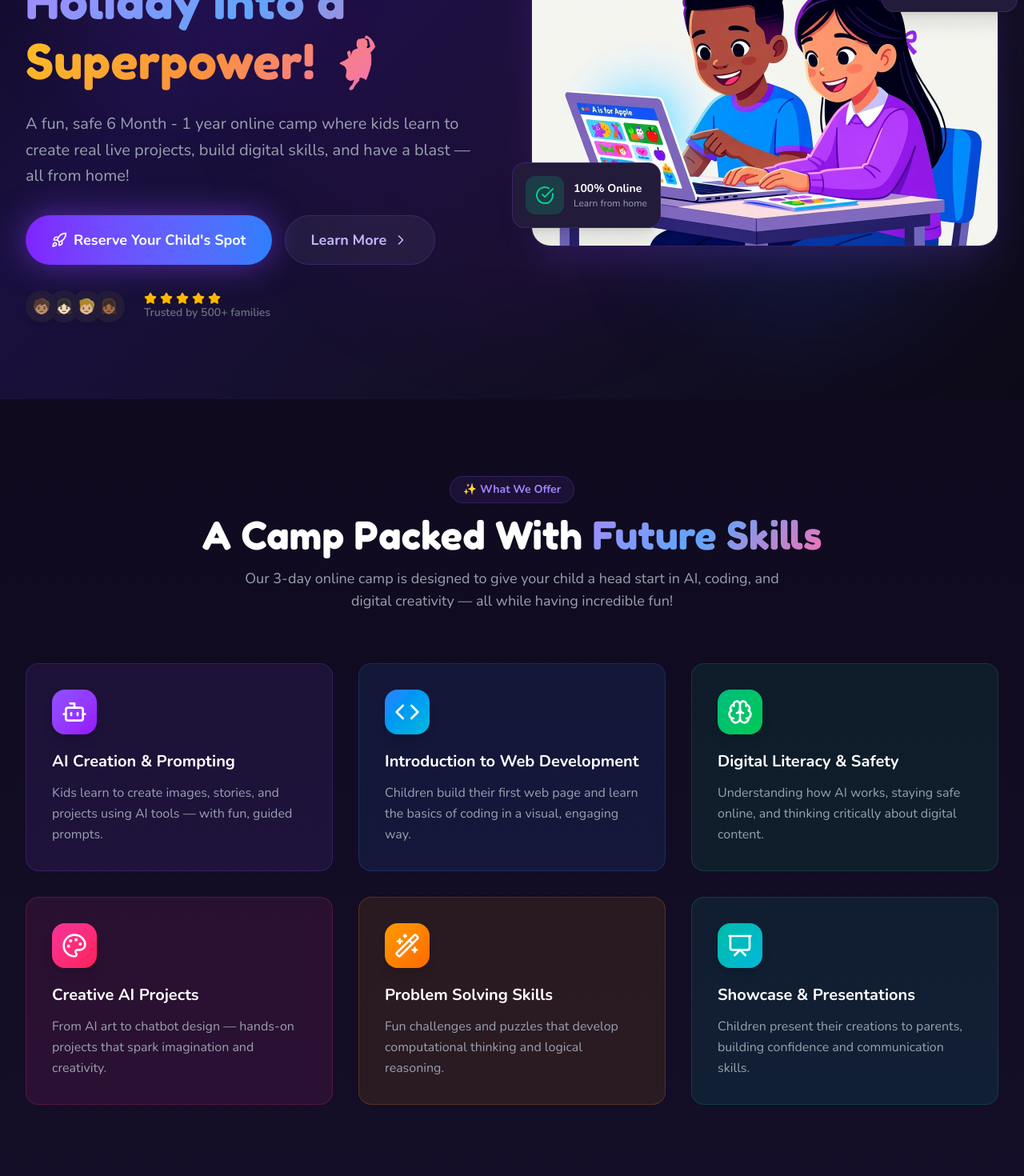
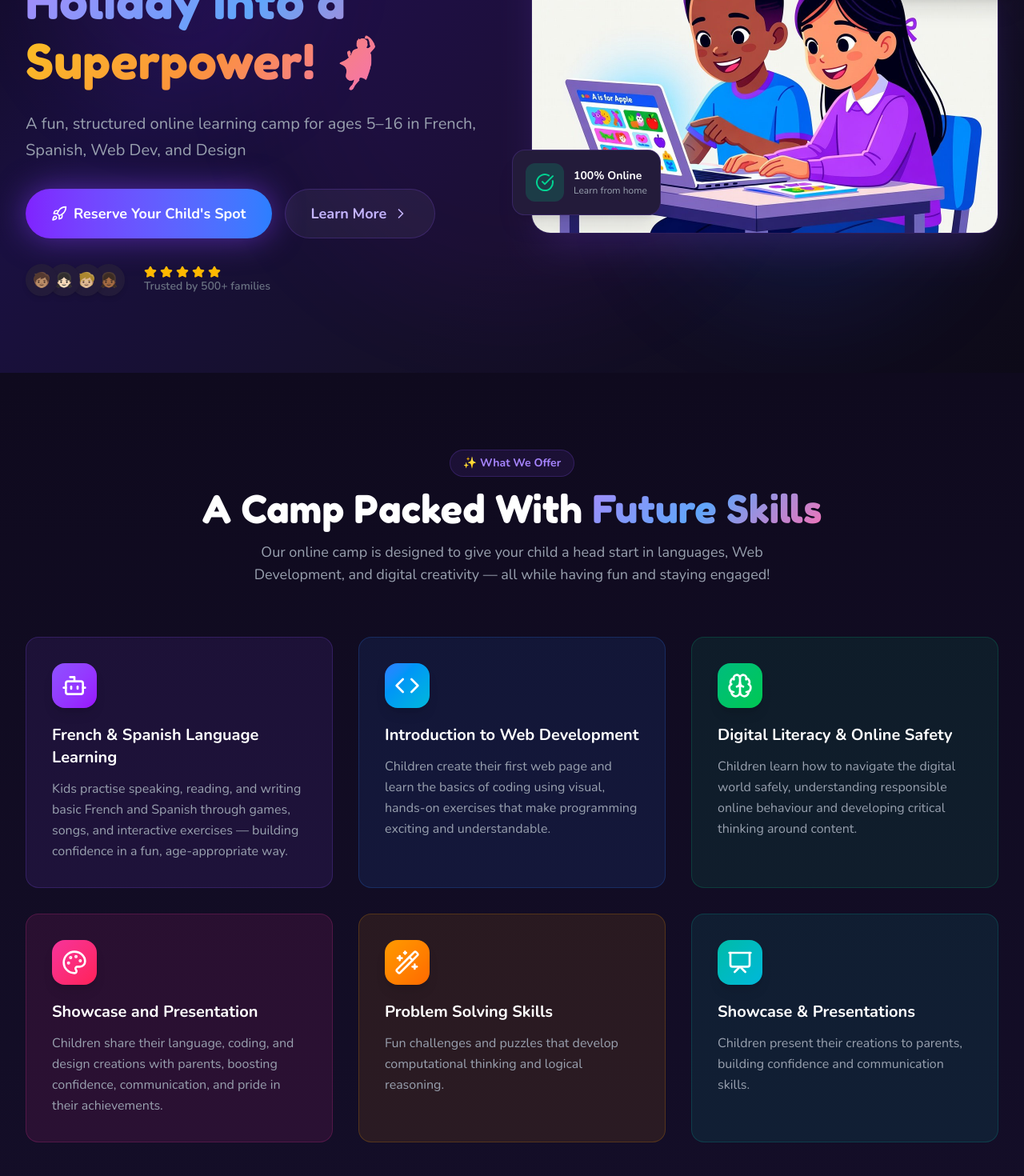
Before and after one commit to MikeHarolds/elevena-academy, a React (Vite) app: page / in a window 1280 px wide. Shown: the part 300-1770 px from the top of the page at 80% size. Built offline with nearby package versions, Linux system fonts and the light colour scheme.

Commit message:
new update

```diff
--- a/src/components/LandingPage.tsx
+++ b/src/components/LandingPage.tsx
@@ -136,7 +136,7 @@ function Hero() {
               <span className="gradient-text-warm">Superpower! 🦸</span>
             </h1>
             <p className="text-lg md:text-xl text-gray-400 mb-8 leading-relaxed max-w-xl mx-auto lg:mx-0">
-              A fun, safe 6 Month - 1 year online camp where kids learn to create real live projects, build digital skills, and have a blast — all from home!
+              A fun, structured online learning camp for ages 5–16 in French, Spanish, Web Dev, and Design
             </p>
             <div className="flex flex-col sm:flex-row gap-4 justify-center lg:justify-start">
               <a
@@ -211,10 +211,10 @@ function Hero() {
 // ==================== WHAT WE OFFER ====================
 function WhatWeOffer() {
   const offers = [
-    { icon: <Bot className="w-8 h-8" />, title: 'AI Creation & Prompting', desc: 'Kids learn to create images, stories, and projects using AI tools — with fun, guided prompts.', color: 'from-violet-500 to-purple-600', bg: 'bg-violet-500/10', borderColor: 'border-violet-500/20' },
-    { icon: <Code className="w-8 h-8" />, title: 'Introduction to Web Development', desc: 'Children build their first web page and learn the basics of coding in a visual, engaging way.', color: 'from-blue-500 to-cyan-500', bg: 'bg-blue-500/10', borderColor: 'border-blue-500/20' },
-    { icon: <Brain className="w-8 h-8" />, title: 'Digital Literacy & Safety', desc: 'Understanding how AI works, staying safe online, and thinking critically about digital content.', color: 'from-emerald-500 to-green-500', bg: 'bg-emerald-500/10', borderColor: 'border-emerald-500/20' },
-    { icon: <Palette className="w-8 h-8" />, title: 'Creative AI Projects', desc: 'From AI art to chatbot design — hands-on projects that spark imagination and creativity.', color: 'from-pink-500 to-rose-500', bg: 'bg-pink-500/10', borderColor: 'border-pink-500/20' },
+    { icon: <Bot className="w-8 h-8" />, title: 'French & Spanish Language Learning', desc: 'Kids practise speaking, reading, and writing basic French and Spanish through games, songs, and interactive exercises — building confidence in a fun, age-appropriate way.', color: 'from-violet-500 to-purple-600', bg: 'bg-violet-500/10', borderColor: 'border-violet-500/20' },
+    { icon: <Code className="w-8 h-8" />, title: 'Introduction to Web Development', desc: 'Children create their first web page and learn the basics of coding using visual, hands-on exercises that make programming exciting and understandable.', color: 'from-blue-500 to-cyan-500', bg: 'bg-blue-500/10', borderColor: 'border-blue-500/20' },
+    { icon: <Brain className="w-8 h-8" />, title: 'Digital Literacy & Online Safety', desc: 'Children learn how to navigate the digital world safely, understanding responsible online behaviour and developing critical thinking around content.', color: 'from-emerald-500 to-green-500', bg: 'bg-emerald-500/10', borderColor: 'border-emerald-500/20' },
+    { icon: <Palette className="w-8 h-8" />, title: 'Showcase and Presentation', desc: 'Children share their language, coding, and design creations with parents, boosting confidence, communication, and pride in their achievements.', color: 'from-pink-500 to-rose-500', bg: 'bg-pink-500/10', borderColor: 'border-pink-500/20' },
     { icon: <Wand2 className="w-8 h-8" />, title: 'Problem Solving Skills', desc: 'Fun challenges and puzzles that develop computational thinking and logical reasoning.', color: 'from-amber-500 to-orange-500', bg: 'bg-amber-500/10', borderColor: 'border-amber-500/20' },
     { icon: <Presentation className="w-8 h-8" />, title: 'Showcase & Presentations', desc: 'Children present their creations to parents, building confidence and communication skills.', color: 'from-teal-500 to-cyan-500', bg: 'bg-teal-500/10', borderColor: 'border-teal-500/20' },
   ];
@@ -231,7 +231,7 @@ function WhatWeOffer() {
             <span className="gradient-text"> Future Skills</span>
           </h2>
           <p className="text-gray-400 text-lg max-w-2xl mx-auto">
-            Our 3-day online camp is designed to give your child a head start in AI, coding, and digital creativity — all while having incredible fun!
+            Our online camp is designed to give your child a head start in languages, Web Development, and digital creativity — all while having fun and staying engaged!
           </p>
         </div>
         <div className="grid sm:grid-cols-2 lg:grid-cols-3 gap-6 md:gap-8">
@@ -256,12 +256,12 @@ function WhatWeOffer() {
 // ==================== OUTCOME ====================
 function Outcome() {
   const outcomes = [
-    { emoji: '🎨', title: 'AI-generated artwork and creative projects' },
-    { emoji: '💻', title: 'A working web page they built themselves' },
-    { emoji: '🤖', title: 'Understanding of how AI tools work' },
-    { emoji: '🛡️', title: 'Knowledge of online safety and digital literacy' },
+    { emoji: '🗣️', title: 'Daily cartoon-style conversation bursts in French & Spanish.' },
+    { emoji: '🌐', title: 'Foundations of HTML, CSS, and showcasing projects online.' },
+    { emoji: '🎯', title: 'Mindful routines and project planning for ages 5–16.' },
+    { emoji: '🛡️', title: 'Poster briefs that stretch imagination and focus.' },
     { emoji: '🏆', title: 'Certificate of Completion and digital badges' },
-    { emoji: '🎤', title: 'Confidence to present their work to others' },
+    { emoji: '📣', title: 'Progress recaps, recordings, and certificates straight to you.' },
   ];
 
   return (
@@ -305,9 +305,9 @@ function Outcome() {
 // ==================== WHO IT'S FOR ====================
 function WhoItsFor() {
   const groups = [
-    { emoji: '🧒', title: 'Curious Kids Ages 5–7', desc: 'Fun, visual AI activities with lots of guidance. Perfect for little explorers!', color: 'border-pink-500/30 bg-pink-500/10' },
-    { emoji: '👦', title: 'Creative Minds Ages 8–11', desc: 'Hands-on projects, web building, and AI art creation. Their creativity will soar!', color: 'border-blue-500/30 bg-blue-500/10' },
-    { emoji: '🧑‍💻', title: 'Future Builders Ages 12–16', desc: 'Deeper AI prompting, coding basics, and digital projects. Skills for the future!', color: 'border-violet-500/30 bg-violet-500/10' },
+    { emoji: '🧒', title: 'Curious Kids Ages 5–7', desc: 'Fun, simple, and colourful activities in French, Spanish, basic digital creativity, shapes, colours, songs, and guided design tasks. Perfect for young learners who need gentle support.', color: 'border-pink-500/30 bg-pink-500/10' },
+    { emoji: '👦', title: 'Creative Minds Ages 8–11', desc: 'Interactive French and Spanish practice, beginner web page activities, creative graphics projects, and simple digital tasks that help children build confidence while learning.', color: 'border-blue-500/30 bg-blue-500/10' },
+    { emoji: '🧑‍💻', title: 'Future Builders Ages 12–16', desc: 'More focused learning in language communication, web development basics, design layouts, digital projects, and presentation skills. Ideal for children ready to build practical future skills.', color: 'border-violet-500/30 bg-violet-500/10' },
   ];
 
   return (
@@ -388,14 +388,14 @@ function ReserveSpot() {
 // ==================== ALL INCLUDED ====================
 function AllIncluded() {
   const bonuses = [
-    { num: 'BONUS 1', icon: <ShieldCheck className="w-7 h-7" />, title: 'AI Safety Guide for Parents', desc: 'Simple guidance to help your child use AI safely at home.', color: 'from-red-400 to-rose-500', bg: 'bg-red-500/10', border: 'border-red-500/20' },
-    { num: 'BONUS 2', icon: <Zap className="w-7 h-7" />, title: 'Kids Prompting Cheat Sheet', desc: 'Easy prompt examples children can use after the camp.', color: 'from-amber-400 to-yellow-500', bg: 'bg-amber-500/10', border: 'border-amber-500/20' },
-    { num: 'BONUS 3', icon: <BookOpen className="w-7 h-7" />, title: 'AI Creator Workbook', desc: 'A fun workbook for ideas, prompts and mini projects.', color: 'from-blue-400 to-cyan-500', bg: 'bg-blue-500/10', border: 'border-blue-500/20' },
-    { num: 'BONUS 4', icon: <Award className="w-7 h-7" />, title: 'Certificate of Completion', desc: 'A Clap Academy certificate to celebrate their achievement.', color: 'from-violet-400 to-purple-500', bg: 'bg-violet-500/10', border: 'border-violet-500/20' },
-    { num: 'BONUS 5', icon: <Star className="w-7 h-7" />, title: 'AI Creator Badge', desc: 'A fun badge recognising them as an AI Creator.', color: 'from-emerald-400 to-green-500', bg: 'bg-emerald-500/10', border: 'border-emerald-500/20' },
-    { num: 'BONUS 6', icon: <Users className="w-7 h-7" />, title: 'Parent Showcase Invitation', desc: 'Parents get to see what their child created.', color: 'from-pink-400 to-rose-500', bg: 'bg-pink-500/10', border: 'border-pink-500/20' },
-    { num: 'BONUS 7', icon: <Globe className="w-7 h-7" />, title: 'Kids Learning Hub Preview', desc: 'A preview pathway for families who want ongoing learning.', color: 'from-teal-400 to-cyan-500', bg: 'bg-teal-500/10', border: 'border-teal-500/20' },
-    { num: 'BONUS 8', icon: <Search className="w-7 h-7" />, title: 'AI Detective Guide', desc: 'Tips on spotting AI mistakes, fake facts and unsafe prompts.', color: 'from-indigo-400 to-blue-500', bg: 'bg-indigo-500/10', border: 'border-indigo-500/20' },
+    { num: 'BONUS 1', icon: <ShieldCheck className="w-7 h-7" />, title: 'Parent Guide to Online Learning', desc: 'Simple guidance to help parents support their child’s learning at home.', color: 'from-red-400 to-rose-500', bg: 'bg-red-500/10', border: 'border-red-500/20' },
+    { num: 'BONUS 2', icon: <Zap className="w-7 h-7" />, title: 'Language Practice Cheat Sheet', desc: 'Fun French and Spanish exercises, words, and phrases children can practise after the camp.', color: 'from-amber-400 to-yellow-500', bg: 'bg-amber-500/10', border: 'border-amber-500/20' },
+    { num: 'BONUS 3', icon: <BookOpen className="w-7 h-7" />, title: 'Web & Design Workbook', desc: 'A creative workbook with mini coding and design projects to reinforce skills learned during the camp.', color: 'from-blue-400 to-cyan-500', bg: 'bg-blue-500/10', border: 'border-blue-500/20' },
+    { num: 'BONUS 4', icon: <Award className="w-7 h-7" />, title: 'Certificate of Completion', desc: 'Elevena Academy certificate to celebrate their achievement.', color: 'from-violet-400 to-purple-500', bg: 'bg-violet-500/10', border: 'border-violet-500/20' },
+    { num: 'BONUS 5', icon: <Star className="w-7 h-7" />, title: 'AI Creator Badge', desc: 'Fun badges recognising your child’s accomplishments in web development and creative design.', color: 'from-emerald-400 to-green-500', bg: 'bg-emerald-500/10', border: 'border-emerald-500/20' },
+    { num: 'BONUS 6', icon: <Users className="w-7 h-7" />, title: 'Parent Showcase Invitation', desc: 'Parents are invited to view and celebrate what their child created during the camp.', color: 'from-pink-400 to-rose-500', bg: 'bg-pink-500/10', border: 'border-pink-500/20' },
+    { num: 'BONUS 7', icon: <Globe className="w-7 h-7" />, title: 'Kids Learning Hub Preview', desc: 'A preview of pathways for ongoing language, coding, and design learning after the camp.', color: 'from-teal-400 to-cyan-500', bg: 'bg-teal-500/10', border: 'border-teal-500/20' },
+    { num: 'BONUS 8', icon: <Search className="w-7 h-7" />, title: 'Digital Safety & Tips Guide', desc: 'Practical tips for children to stay safe online and use digital tools responsibly.', color: 'from-indigo-400 to-blue-500', bg: 'bg-indigo-500/10', border: 'border-indigo-500/20' },
   ];
 
   return (
@@ -804,7 +804,7 @@ function Courses() {
               Exciting Courses for <span className="gradient-text">Every Interest</span>
             </h2>
             <p className="text-gray-400 text-lg max-w-2xl mx-auto">
-              From coding to languages, design to AI — choose the perfect course to spark your child's passion for learning.
+              From coding to languages — choose the perfect course to spark your child's passion for learning.
             </p>
           </div>
 
```
